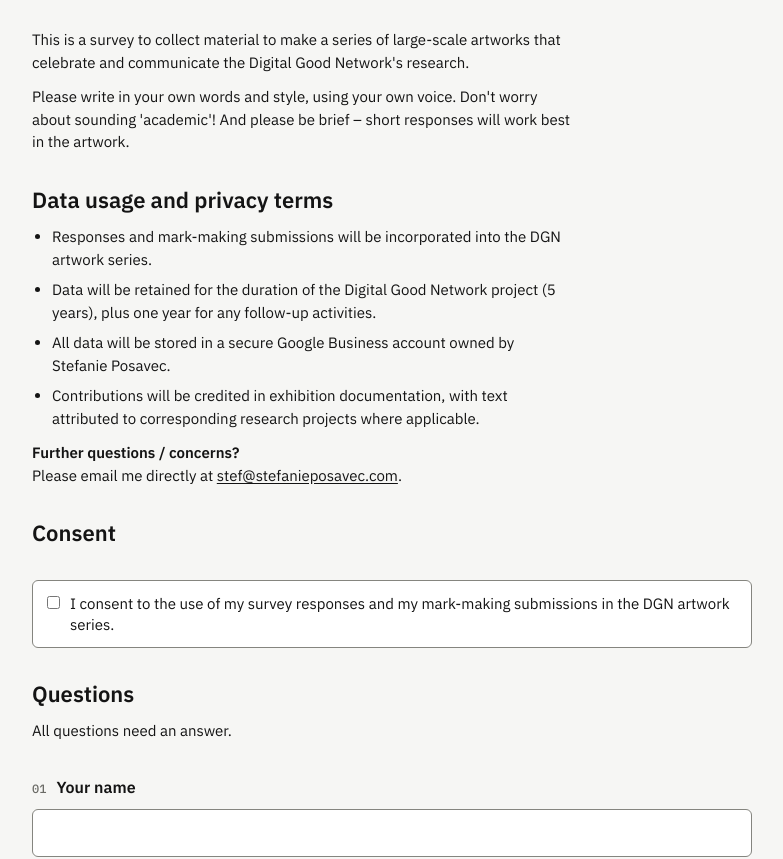
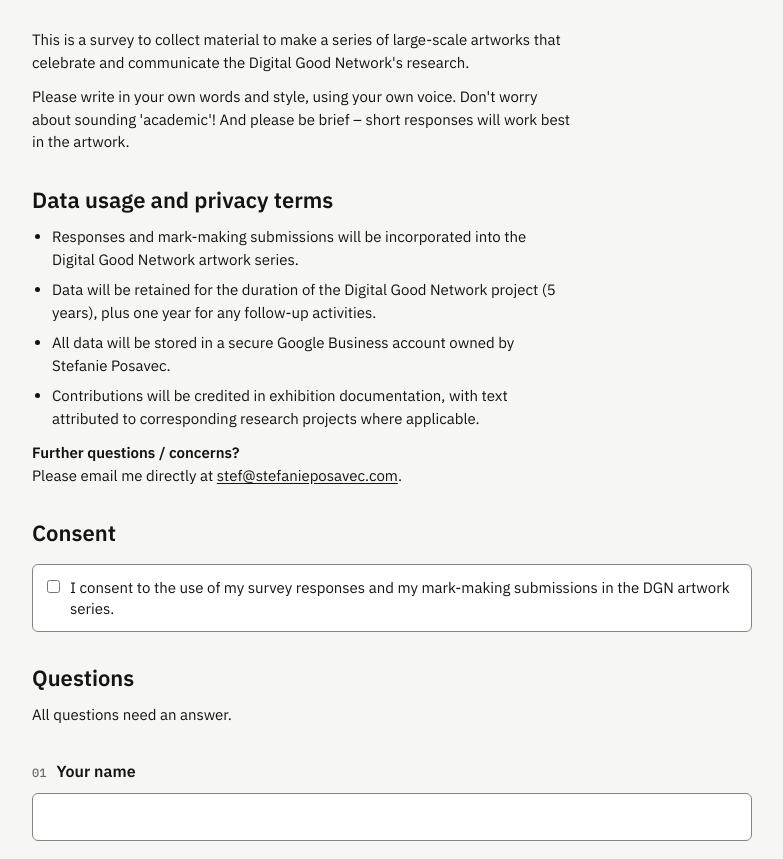
Before and after one commit to stefpos/marks-survey, a plain HTML site: page index.html in a window 1280 px wide. Shown: the part 129-988 px from the top of the page, without its empty margins (248-1031 px from the left). Drawn offline with Linux system fonts and the light colour scheme.

Commit message:
Spell out Digital Good Network in privacy terms; tighten layout
- Consent tick box sits closer to its heading
- Question text wraps at the intro paragraph width
- Larger drawing titles

Co-Authored-By: Claude Opus 5.5 <noreply@anthropic.com>

```diff
--- a/index.html
+++ b/index.html
@@ -302,6 +302,12 @@
   .consent-list .option input { margin-top: 3px; flex: none; }
   .consent-note { display: block; margin-top: 2px; font-size: 13px; color: var(--muted); }
   .mark-question p { margin: 0; max-width: 60ch; }
+  /* Question text wraps at the same width as the intro paragraphs (60ch at 15px) */
+  .q-label { max-width: 540px; }
+  /* Drawing titles a step up, so they stand out between the boards */
+  .mark-question > .q-label { font-size: 19px; }
+  /* Consent tick box sits closer to its heading */
+  #consent { margin-top: -16px; }
   /* Example marks: drawn from real sketchpad files by examples/build_examples.py.
      Every example is the same height (all boards are 75mm tall), so they share
      one scale: three long lines fill a row, and the rest follow from that. */
@@ -335,7 +341,7 @@
   <section class="section" id="privacy">
     <h2>Data usage and privacy terms</h2>
     <ul class="about-list">
-      <li>Responses and mark-making submissions will be incorporated into the DGN artwork series.</li>
+      <li>Responses and mark-making submissions will be incorporated into the Digital Good Network artwork series.</li>
       <li>Data will be retained for the duration of the Digital Good Network project (5 years), plus one year for any follow-up activities.</li>
       <li>All data will be stored in a secure Google Business account owned by Stefanie Posavec.</li>
       <li>Contributions will be credited in exhibition documentation, with text attributed to corresponding research projects where applicable.</li>
```
Also changed, not shown: 1 other file.
